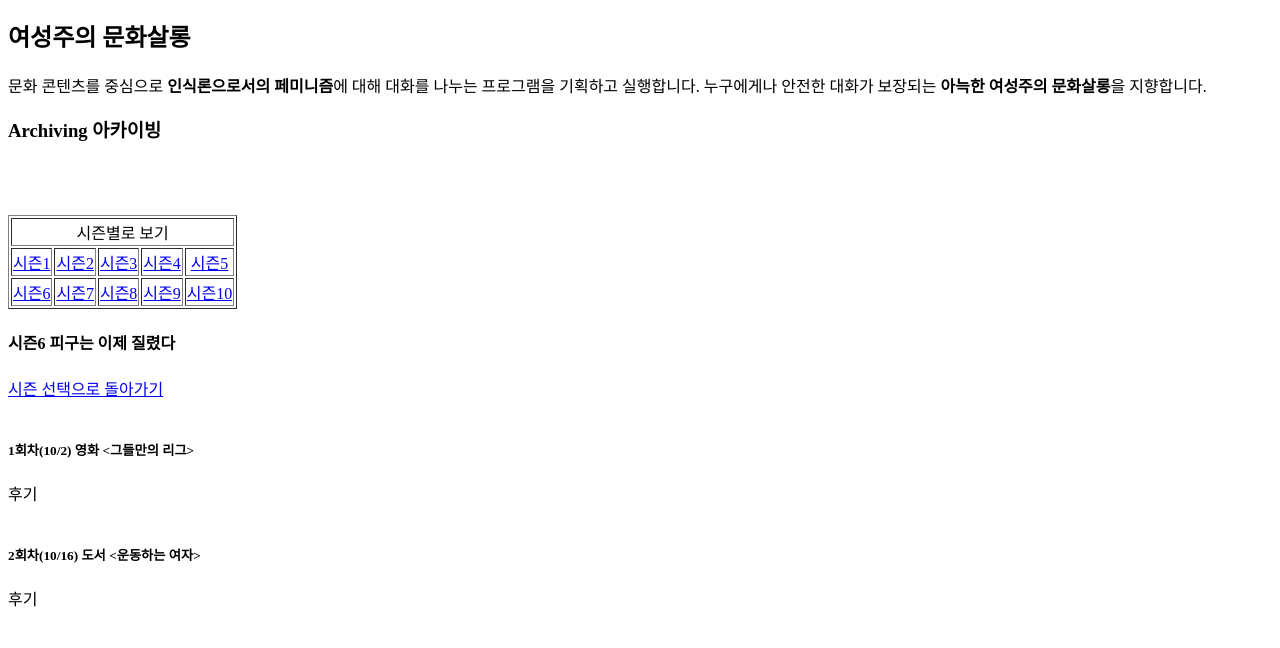
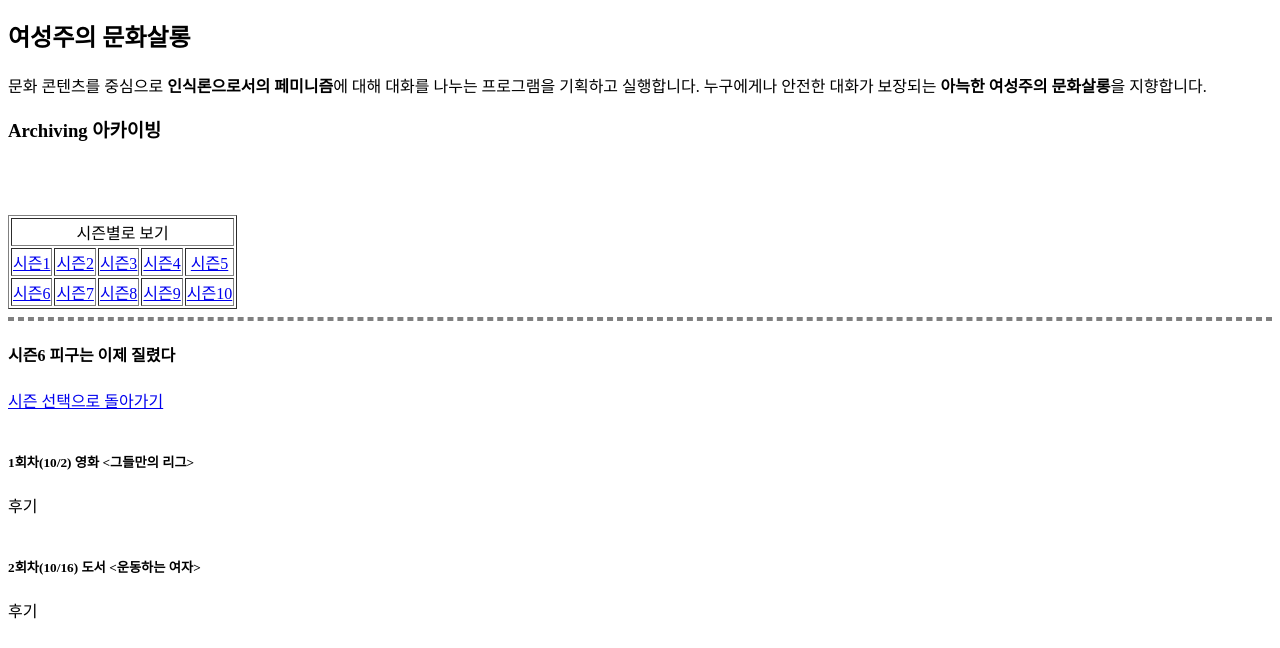
Before and after one commit to G1SON/pages, a plain HTML site: page 1.html in a window 1280 px wide. Shown: the part 145-793 px from the top of the page. Drawn offline with Linux system fonts and the light colour scheme.

Commit message:
Update 1.html

```diff
--- a/1.html
+++ b/1.html
@@ -41,6 +41,8 @@
     <td><a href="#s10">시즌10</a></td>
   </tr>
 </table>
+
+<hr style="border: dashed 2px grey;">
 
 <p style="margin-top:20px;">
   <h4><a name="s6">시즌6 피구는 이제 질렸다</a></h4> <a href="#up">시즌 선택으로 돌아가기</a><br><br>
```
